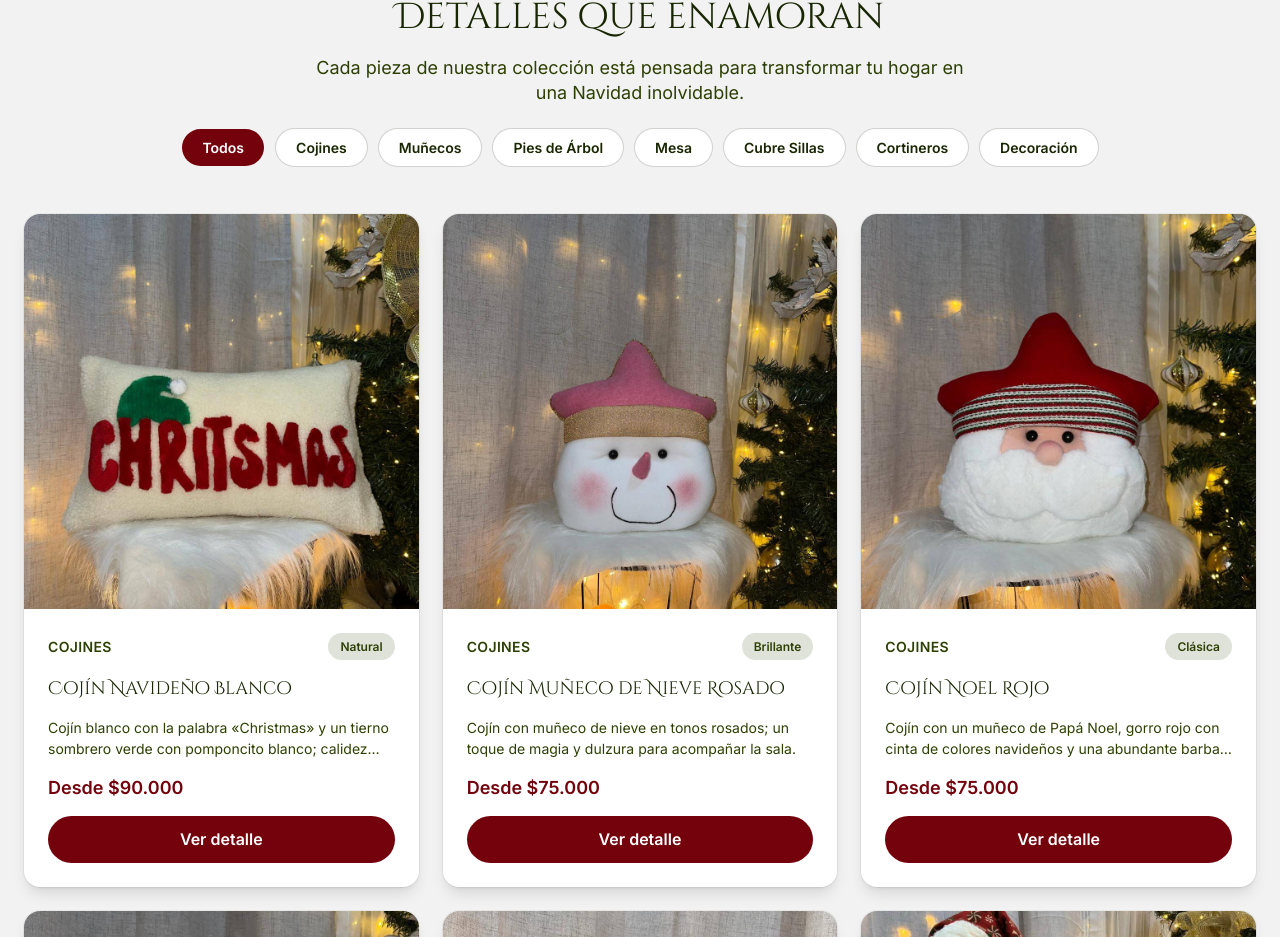
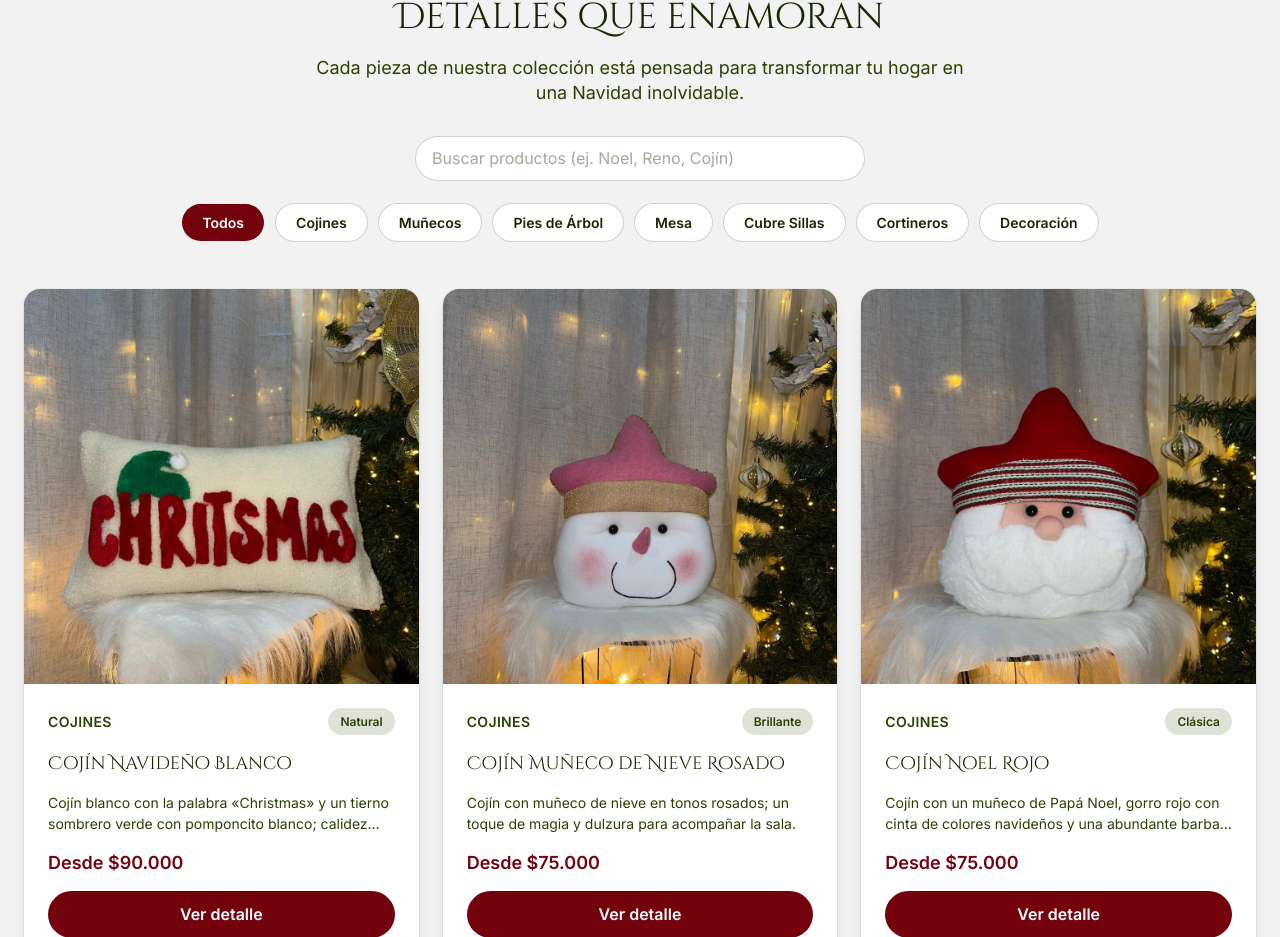
Before and after one commit to JhonatanC/temporada-navidena, a Next.js app: page / in a window 1280 px wide. Shown: the part 1685-2622 px from the top of the page. Built offline with nearby package versions, Linux system fonts and the light colour scheme; no server answers.

Commit message:
Implementación de buscador de productos

```diff
--- a/app/components/catalog/Catalog.tsx
+++ b/app/components/catalog/Catalog.tsx
@@ -22,6 +22,7 @@ export default function Catalog() {
   const [selectedProduct, setSelectedProduct] = useState<Product | null>(null);
   const [activeCategory, setActiveCategory] = useState<string>(ALL);
   const [currentPage, setCurrentPage] = useState(1);
+  const [searchQuery, setSearchQuery] = useState("");
 
   // "Todos" + las categorías únicas del catálogo, en orden de aparición.
   const categories = useMemo(
@@ -29,14 +30,23 @@ export default function Catalog() {
     [],
   );
 
-  // Solo se consideran las tarjetas de la categoría activa (o todas).
-  const filteredProducts = useMemo(
-    () =>
-      activeCategory === ALL
-        ? products
-        : products.filter((p) => p.category === activeCategory),
-    [activeCategory],
+  // Solo se consideran las tarjetas de la categoría activa (o todas), filtradas
+  // también por el texto del buscador (coincide en título o categoría).
+  const filteredProducts = useMemo(() => {
+    let result = products;
+    if (activeCategory !== ALL) {
+      result = result.filter((p) => p.category === activeCategory);
+    }
+    const query = searchQuery.trim().toLowerCase();
+    if (query) {
+      result = result.filter(
+        (p) =>
+          p.title.toLowerCase().includes(query) ||
+          p.category.toLowerCase().includes(query),
       );
+    }
+    return result;
+  }, [activeCategory, searchQuery]);
 
   const totalPages = Math.ceil(filteredProducts.length / ITEMS_PER_PAGE);
 
@@ -56,6 +66,12 @@ export default function Catalog() {
     setCurrentPage(1);
   };
 
+  // Al escribir en el buscador se reinicia la paginación a la primera página.
+  const handleSearchChange = (event: React.ChangeEvent<HTMLInputElement>) => {
+    setSearchQuery(event.target.value);
+    setCurrentPage(1);
+  };
+
   return (
     <section
       id="catalog"
@@ -71,6 +87,19 @@ export default function Catalog() {
           Cada pieza de nuestra colección está pensada para transformar tu hogar
           en una Navidad inolvidable.
         </p>
+
+        {/* Buscador de productos: 100% de ancho en móvil y el 50% centrado
+             a partir de tablets/desktop. */}
+        <div className="w-full md:w-1/2 max-w-md mx-auto mt-4">
+          <input
+            type="search"
+            aria-label="Buscar productos"
+            placeholder="Buscar productos (ej. Noel, Reno, Cojín)"
+            value={searchQuery}
+            onChange={handleSearchChange}
+            className="w-full rounded-full bg-white px-4 py-2.5 text-base leading-[23px] text-verde-bosque placeholder:text-verde-bosque/40 ring-1 ring-verde-bosque/15 focus:outline-none focus:ring-2 focus:ring-vinotinto transition-colors"
+          />
+        </div>
 
         {/* Botones tipo bullet para mostrar u ocultar categorías */}
         <div
@@ -99,6 +128,14 @@ export default function Catalog() {
         </div>
       </div>
 
+      {filteredProducts.length === 0 ? (
+        <p className="mt-12 text-center text-base leading-[23px] text-verde-bosque">
+          {searchQuery.trim()
+            ? `No se encontraron productos con "${searchQuery}".`
+            : "No hay productos en esta categoría."}
+        </p>
+      ) : (
+        <>
           {/* Grid de tarjetas: 1 columna en móvil y hasta 3 en pantallas grandes */}
           <div className="mt-12 grid grid-cols-1 gap-6 sm:grid-cols-2 lg:grid-cols-3">
             {paginatedProducts.map((product) => (
@@ -156,6 +193,8 @@ export default function Catalog() {
               </button>
             </nav>
           )}
+        </>
+      )}
 
       {/* Modal de detalle (se monta solo cuando hay un producto seleccionado) */}
       <ProductModal
```
Also changed, not shown: 1 other file (tests, documents, lock files or other folders). Lines whose indentation alone changed are shown as unchanged.
